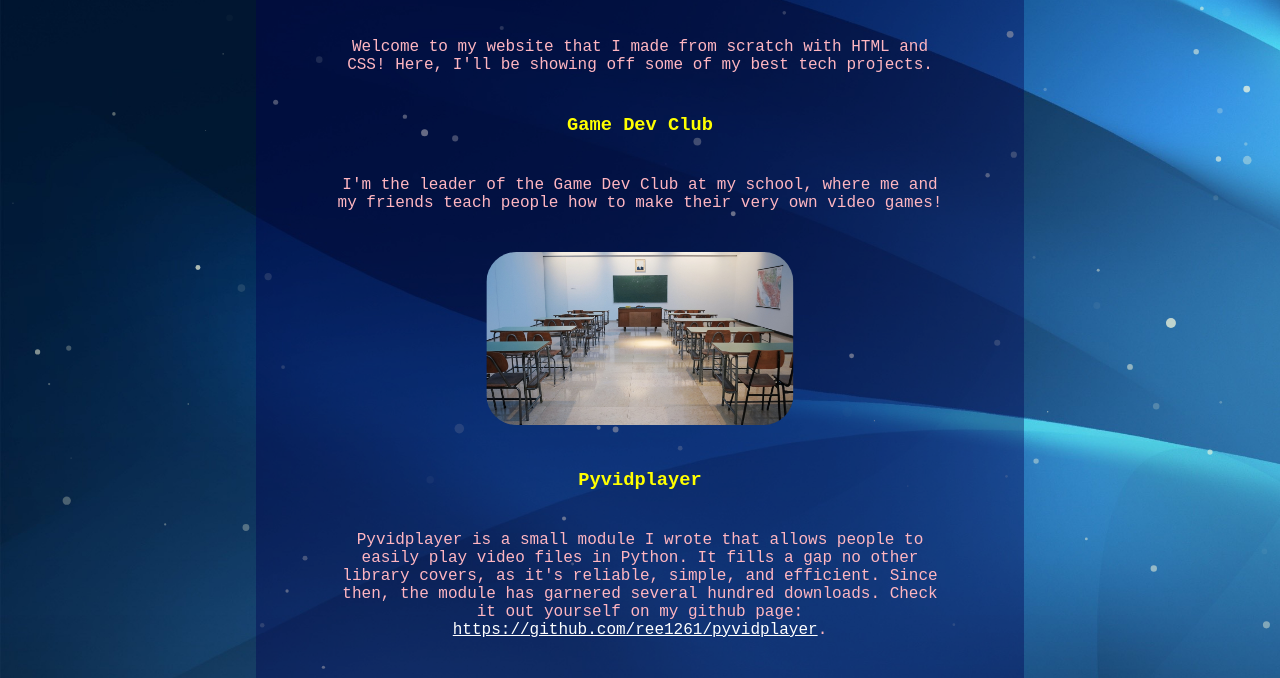
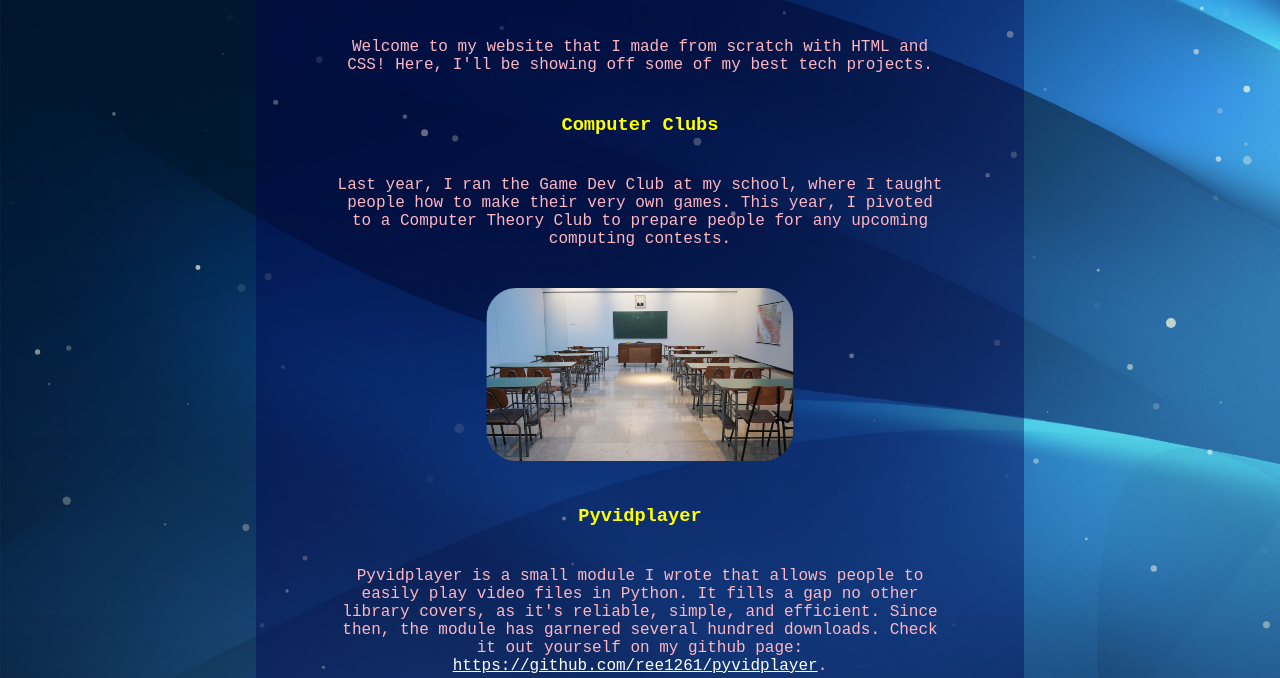
Before and after one commit to anrayliu/ree1261.github.io, a plain HTML site: page index.html in a window 1280 px wide. Shown: the part 76-754 px from the top of the page. Drawn offline with Linux system fonts and the light colour scheme; grey boxes are pictures that could not be loaded.

Commit message:
Update index.html

```diff
--- a/index.html
+++ b/index.html
@@ -78,8 +78,9 @@
         <h1>Anray Liu</h1>
         <p>Welcome to my website that I made from scratch with HTML and CSS! Here, I'll be showing off some of my best tech projects.</p>
 
-        <h3>Game Dev Club</h3>
-        <p>I'm the leader of the Game Dev Club at my school, where me and my friends teach people how to make their very own video games!</p>
+        <h3>Computer Clubs</h3>
+        <p>Last year, I ran the Game Dev Club at my school, where I taught people how to make their very own games. This year,
+            I pivoted to a Computer Theory Club to prepare people for any upcoming computing contests.</p>
         <img src="assets/test.jpg">
 
         <h3>Pyvidplayer</h3>
@@ -113,7 +114,7 @@
            Naturally, I'm familiar with many computer concepts such as interpolation, scraping, threading, and more!</p>
 
         <h3>Upcoming game!</h3>
-        <p>Use the tools at your disposal to avoid the enemies in this ray traced stealth game.</p>
+        <p>Use the tools at your disposal to avoid the enemies in this ray casted stealth game.</p>
         <img src="assets/upcoming.png">
 
     </div>
```
